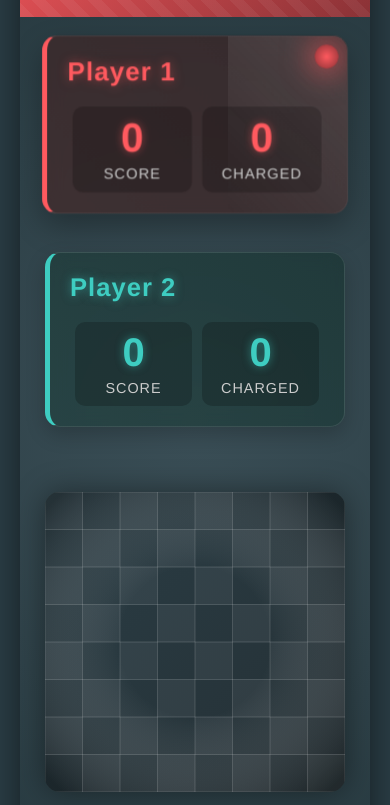
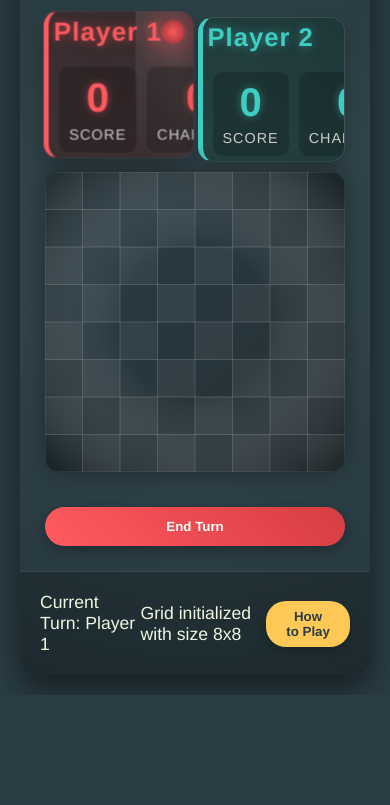
Before and after one commit to paulgibeault/VibeCoding, a plain HTML site: page Fusion/index.html in a window 390 px wide. Shown: the part 186-991 px from the top of the page. After the commit the page ends 881 px from the top, so only its background shows below. Drawn offline with Linux system fonts and the light colour scheme.

Commit message:
more responsive

```diff
--- a/Fusion/index.html
+++ b/Fusion/index.html
@@ -49,7 +49,7 @@
 
         .game-header {
             background: linear-gradient(135deg, var(--primary-color), #8a3236);
-            padding: 20px;
+            padding: 5px;
             text-align: center;
             position: relative;
             overflow: hidden;
@@ -98,18 +98,19 @@
         /* Player cards */
         .player-cards {
             display: flex;
+            flex-direction: column;
             justify-content: space-around;
             width: 100%;
-            margin-bottom: 30px;
-            gap: 20px;
+            margin-bottom: 5px;
+            gap: 5px;
         }
 
         .player-card {
             background: rgba(42, 61, 69, 0.7);
             backdrop-filter: blur(10px);
             border-radius: 15px;
-            padding: 20px;
-            width: 45%;
+            padding: 5px;
+            width: 80%;
             box-shadow: 0 8px 20px rgba(0, 0, 0, 0.2);
             transition: all 0.3s cubic-bezier(0.175, 0.885, 0.32, 1.275);
             position: relative;
@@ -245,14 +246,15 @@
         .game-board-container {
             width: 100%;
             display: flex;
+            flex-direction: row;
             justify-content: center;
             align-items: center;
-            margin: 20px 0;
+            margin: 5px 0;
             position: relative;
         }
 
         .game-board {
-            width: min(600px, 100%);
+            width: 100%;
             aspect-ratio: 1 / 1;
             border-radius: 15px;
             overflow: hidden;
@@ -272,10 +274,9 @@
         .game-controls {
             width: 100%;
             display: flex;
-            justify-content: space-between;
-            align-items: center;
+            flex-direction: column;
+            align-items: right;
             margin-top: 30px;
-            flex-wrap: wrap;
         }
 
         .token-selection {
@@ -487,12 +488,16 @@
         /* Responsive adjustments */
         @media (max-width: 768px) {
             .player-cards {
+                flex-direction: row;
+            }
+
+            .game-board-container {
                 flex-direction: column;
             }
 
             .player-card {
                 width: 100%;
-                margin-bottom: 15px;
+                margin-bottom: 5px;
             }
 
             .game-controls {
@@ -519,17 +524,17 @@
         </div>
 
         <div class="game-content">
-            <div class="player-cards">
-                <!-- Player cards will be dynamically generated here -->
-            </div>
-
             <div class="game-board-container">
+                <div class="player-cards">
+                    <!-- Player cards will be dynamically generated here -->
+                </div>
+
                 <div class="game-board">
                     <canvas id="gameCanvas"></canvas>
                 </div>
             </div>
 
-        <div class="game-controls">
+            <div class="game-controls">
                 <button id="endTurnBtn" class="end-turn-btn">End Turn</button>
             </div>
         </div>
```
